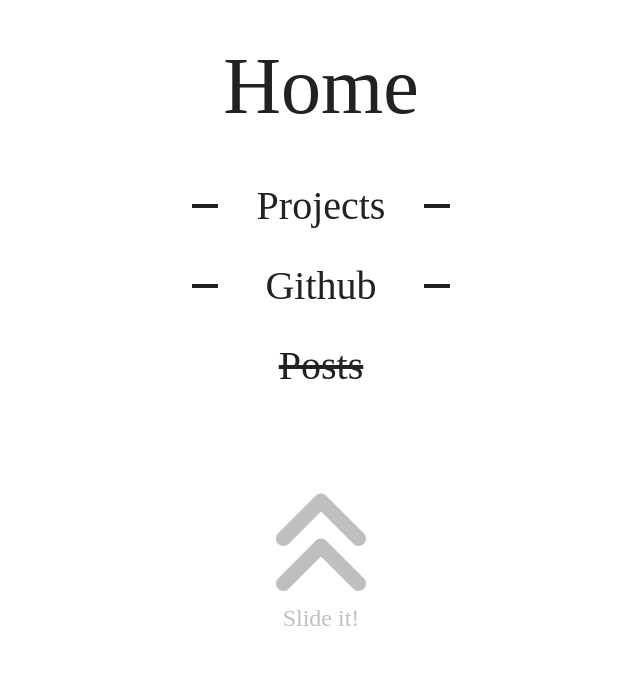
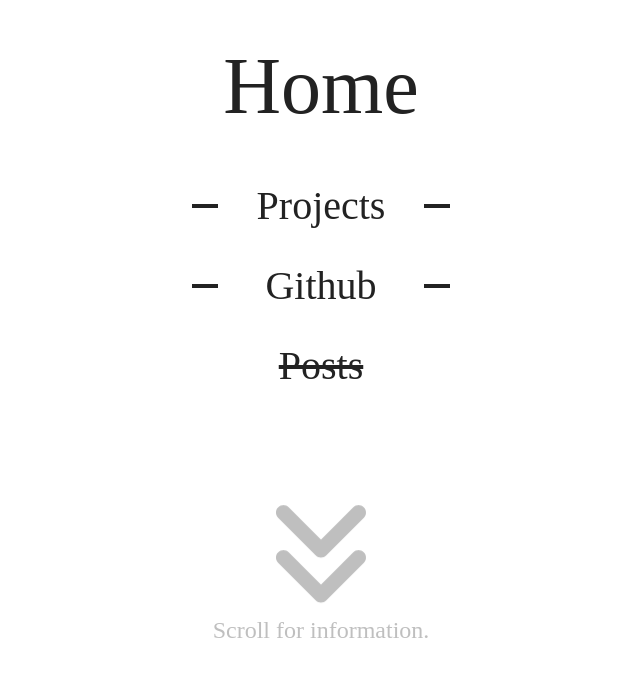
Before and after one commit to startartart/conblog, a React (Vite) app: page / in a window 1280 px wide. Shown: the part 114-790 px from the top of the page, without its empty margins (319-959 px from the left). Built offline with nearby package versions, Linux system fonts and the light colour scheme.

Commit message:
feat: 반응형 Footer 및 일부 애니메이션 추가

```diff
--- a/src/components/Arrow/Arrow.types.ts
+++ b/src/components/Arrow/Arrow.types.ts
@@ -1,3 +1,4 @@
 export type SlideArrowProps = {
   fill?: string;
+  $reverse?: boolean;
 };
--- a/src/components/Arrow/SlideArrow.tsx
+++ b/src/components/Arrow/SlideArrow.tsx
@@ -1,17 +1,35 @@
-import styled from 'styled-components';
+import styled, { keyframes } from 'styled-components';
 import Arrow from '../../assets/arrow.svg?react';
 import { SlideArrowProps } from './Arrow.types';
 
-export default function SlideArrow({ fill = '#bfbfbf' }: SlideArrowProps) {
-  return <StyledArrow fill={fill} />;
+export default function SlideArrow({
+  fill = '#bfbfbf',
+  $reverse = true,
+}: SlideArrowProps) {
+  return (
+    <ArrowBox $reverse={$reverse}>
+      <StyledArrow fill={fill} />
+    </ArrowBox>
+  );
 }
 
-const StyledArrow = styled(Arrow)`
+const bounce = keyframes`
+  0% {transform: translateY(0);}
+  50% {transform: translateY(-10%);}
+  10% {transform: translateY(0);}
+`;
+
+const ArrowBox = styled.div<SlideArrowProps>`
   width: 100%;
   height: 15%;
-  transition: all 1s;
-  transform: translateY(0px);
-  &:hover {
-    transform: translateY(-20px);
-  }
+  transform: ${(props) => (props.$reverse ? 'scaleY(-1)' : 'none')};
 `;
+
+const StyledArrow = styled(Arrow)<SlideArrowProps>`
+  width: 100%;
+  height: 100%;
+  position: relative;
+  z-index: 999;
+
+  animation: ${bounce} 3s linear infinite;
+`;
--- a/src/components/Footer/Footer.tsx
+++ b/src/components/Footer/Footer.tsx
@@ -1,24 +1,54 @@
 import styled from 'styled-components';
 import Text from '../Text/Text';
 import SlideArrow from '../Arrow/SlideArrow';
+import { FooterProps } from './Footer.types';
+import useCurrentMedia from '../../hooks/useCurrentMedia';
 
-export default function Footer() {
+export default function Footer({ $show, onClick }: FooterProps) {
+  const value = useCurrentMedia({ method: 'device' });
+  const type = typeof value === 'string' ? value : '';
+
   return (
-    <Layout>
-      <SlideArrow fill="#bfbfbf" />
-      <Text $fontSize="1.5rem" $color="#bfbfbf">
-        Slide it!
-      </Text>
+    <Layout onClick={onClick} $show={$show}>
+      <SlideArrow fill="#bfbfbf" $reverse={type === 'desktop'} />
+      {type === 'mobile' && (
+        <Text $fontSize="1.5rem" $color="#bfbfbf">
+          Slide for information.
+        </Text>
+      )}
+      {type === 'desktop' && (
+        <Text $fontSize="1.5rem" $color="#bfbfbf">
+          Scroll for information.
+        </Text>
+      )}
     </Layout>
   );
 }
 
-const Layout = styled.div`
+const Layout = styled.div<FooterProps>`
   position: fixed;
   display: flex;
   flex-direction: column;
   align-items: center;
   top: 75%;
+  left: 50%;
+  transform: translateX(-50%);
   width: 100%;
   height: 100%;
+  z-index: 10;
+  gap: 1.5%;
+
+  @keyframes fadeOut {
+    0% {
+      opacity: 1;
+    }
+    100% {
+      opacity: 0;
+    }
+  }
+
+  ${(props) =>
+    props.$show === false
+      ? `animation: fadeOut 0.5s ease-in-out forwards;`
+      : `animation: fadeIn 1s ease-in-out forwards;`}
 `;
--- /dev/null
+++ b/src/components/Footer/Footer.types.ts
@@ -0,0 +1,4 @@
+export type FooterProps = {
+  $show?: boolean;
+  onClick?: () => void; // 미정
+};
```
